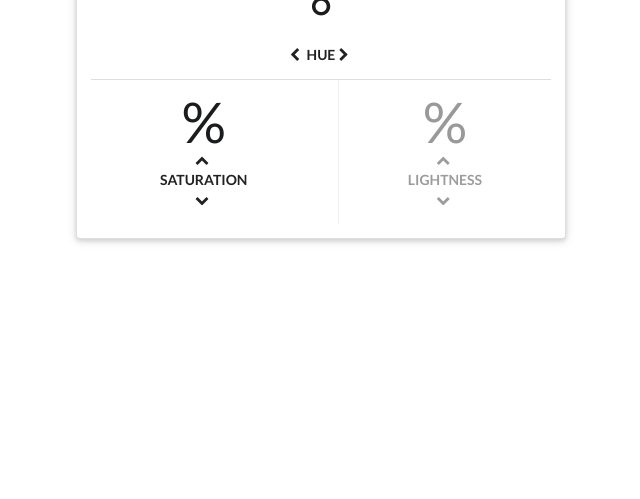
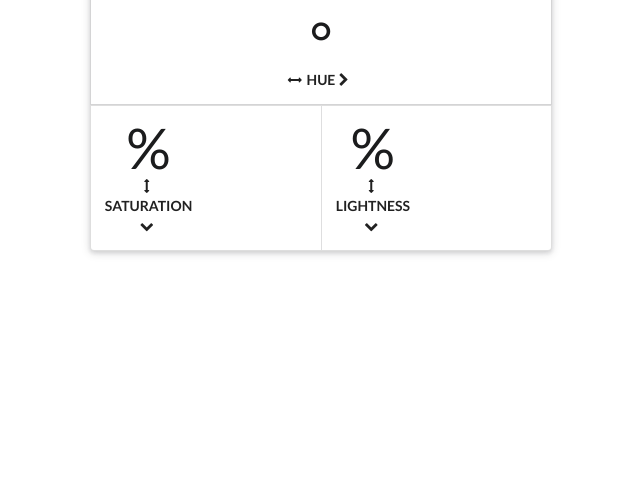
Before and after one commit to alexeden/colorscroll, a website built with webpack: page src/index.html in a window 1280 px wide. Shown: the part 301-800 px from the top of the page, without its empty margins (319-959 px from the left). Built offline with nearby package versions, Linux system fonts and the light colour scheme.

Commit message:
Optimizing

```diff
--- a/src/index.html
+++ b/src/index.html
@@ -9,34 +9,46 @@
   <div class="ui four column middle aligned centered grid" id="color-controls-wrapper">
 
 
-      <div class="ui six wide computer nine wide tablet twelve wide mobile raised column segments" id="color-controls">
+      <div class="ui six wide computer nine wide tablet twelve wide mobile column">
 
-      	<div class="ui segment compact statistic center aligned">
+        <div class="ui segments raised" id="color-controls">
+
+          <h1 class="ui top attached huge header">
+            <i id="colorwheel-icon" class="circle icon"></i>
+            <div class="content">ColorWheel</div>
+          </h1>
+        	<div class="ui segment attached center aligned">
+            <div class="ui statistic">
           		<div class="value"><span class="hue-value"></span>&deg;</div>
           		<div class="label center aligned">
-      			<i class="chevron left icon"></i>Hue<i class="chevron right icon"></i>
+          			<i class="resize horizontal icon"></i>Hue<i class="chevron right icon"></i>
+          		</div>
         		</div>
         	</div>
 
-      	<div class="ui segments compact horizontal white">
-      		<div class="ui segment compact statistic">
+        	<div class="ui segments horizontal">
+        		<div class="ui segment attached" id="sat-control">
+              <div class="ui statistic">
           			<div class="value"><span class="saturation-value"></span>%</div>
           			<div class="label">
-      				<i class="chevron up icon"></i><br/>
+          				<i class="resize vertical icon"></i><br/>
           				Saturation<br/>
           				<i class="chevron down icon"></i>
           			</div>
         			</div>
-      		<div class="ui segment disabled compact statistic">
+        		</div>
+        		<div class="ui segment attached" id="light-control">
+              <div class="ui statistic">
           			<div class="value"><span class="lightness-value"></span>%</div>
           			<div class="label">
-      				<i class="chevron up icon"></i><br/>
+          				<i class="resize vertical icon"></i><br/>
           				Lightness<br/>
           				<i class="chevron down icon"></i>
           			</div>
               </div>
         		</div>
-
+        	</div>
+        </div>
       </div>
   </div>
 </body>
--- a/src/main.ts
+++ b/src/main.ts
@@ -3,15 +3,21 @@ import { writeToSelector, observe } from './helpers';
 
 window['observe'] = observe;
 
-const wheel$
-  = Observable.fromEvent(
-      document,
+const createWheelStream =
+  (target: EventTarget) =>
+    Observable.fromEvent(
+      target,
       'wheel',
       (e: MouseWheelEvent) => {
         e.preventDefault();
         return e;
       }
     );
+
+const docWheel$ = createWheelStream(document);
+const satWheel$ = createWheelStream(document.querySelector('#sat-control')!);
+const lightWheel$ = createWheelStream(document.querySelector('#light-control')!).map(e => e.deltaY);
+
 
 const scrollDeltas$
   = wheel$
@@ -93,3 +99,17 @@ Observable.combineLatest(hue$, light$, sat$, (hue, light, sat) => ({ hue, light,
   .subscribe(({hue, light, sat}) =>
     document.body.style.backgroundColor = `hsl(${hue}, ${sat}%, ${light}%)`
   );
+
+Observable.interval(25)
+  .mapTo(1)
+  .scan(
+    (hue, dHue) =>
+      hue + dHue > 360
+      ? (hue + dHue - 360)
+      : hue + dHue,
+    0
+  )
+  .subscribe(hue => {
+    const icon = document.querySelector('#colorwheel-icon') as HTMLElement;
+    icon.style.color = `hsl(${hue}, 100%, 50%)`;
+  });
```
Lines whose indentation alone changed are shown as unchanged.
